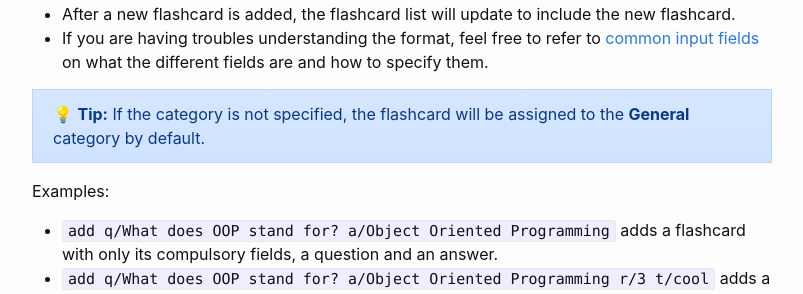
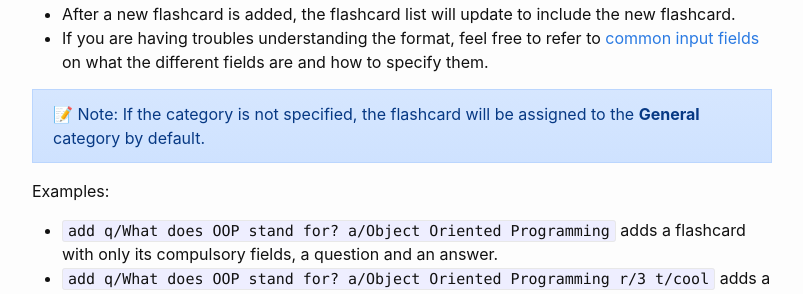
Before and after one commit to minzzelo/cs2101ug, a Jekyll site: the page built from docs/UserGuide.md, in a window 1280 px wide and 900 px high, scrolled down 5751 px. Shown: the part 156-450 px from the top of the window, without its empty margins (238-1041 px from the left). Built offline with Jekyll 4.4.1, drawn with Linux system fonts in a browser that asks for light colours; emoji names are drawn with the system emoji font; some of the changed text lies outside the part shown.

Commit message:
Change tip to note in UG

```diff
--- a/docs/UserGuide.md
+++ b/docs/UserGuide.md
@@ -137,7 +137,7 @@ Format: `add q/QUESTION a/ANSWER [c/CATEGORY] [r/RATING] [n/NOTE] [d/DIAGRAM] [t
 
 <div markdown="span" class="alert alert-primary">
 
-:bulb: **Tip:** If the category is not specified, the flashcard  will be assigned to the <b>General</b> category by default.
+:memo: Note: If the category is not specified, the flashcard  will be assigned to the <b>General</b> category by default.
 
 </div>
 
@@ -169,7 +169,7 @@ Root folder containing SWEe Jar file        |  Image directory
 
 ![filedirectory](images/ug/ug_add_step3.png)
 
-<div markdown="span" class="alert alert-primary">:bulb: **Tip:**
+<div markdown="span" class="alert alert-primary">:memo: Note:
 To add a flashcard without diagram, skip Step 1 and proceed from Step 2.
 </div>
 
```
